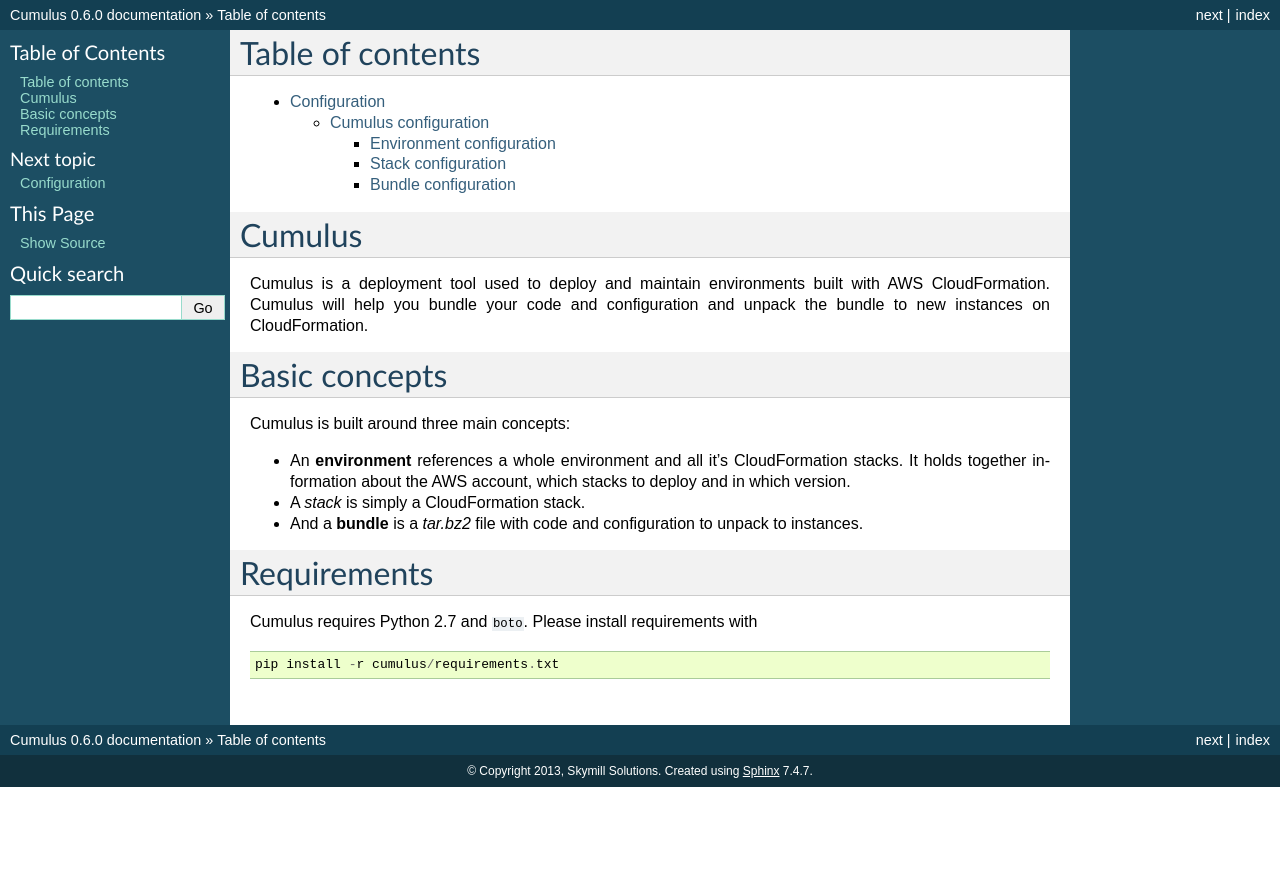
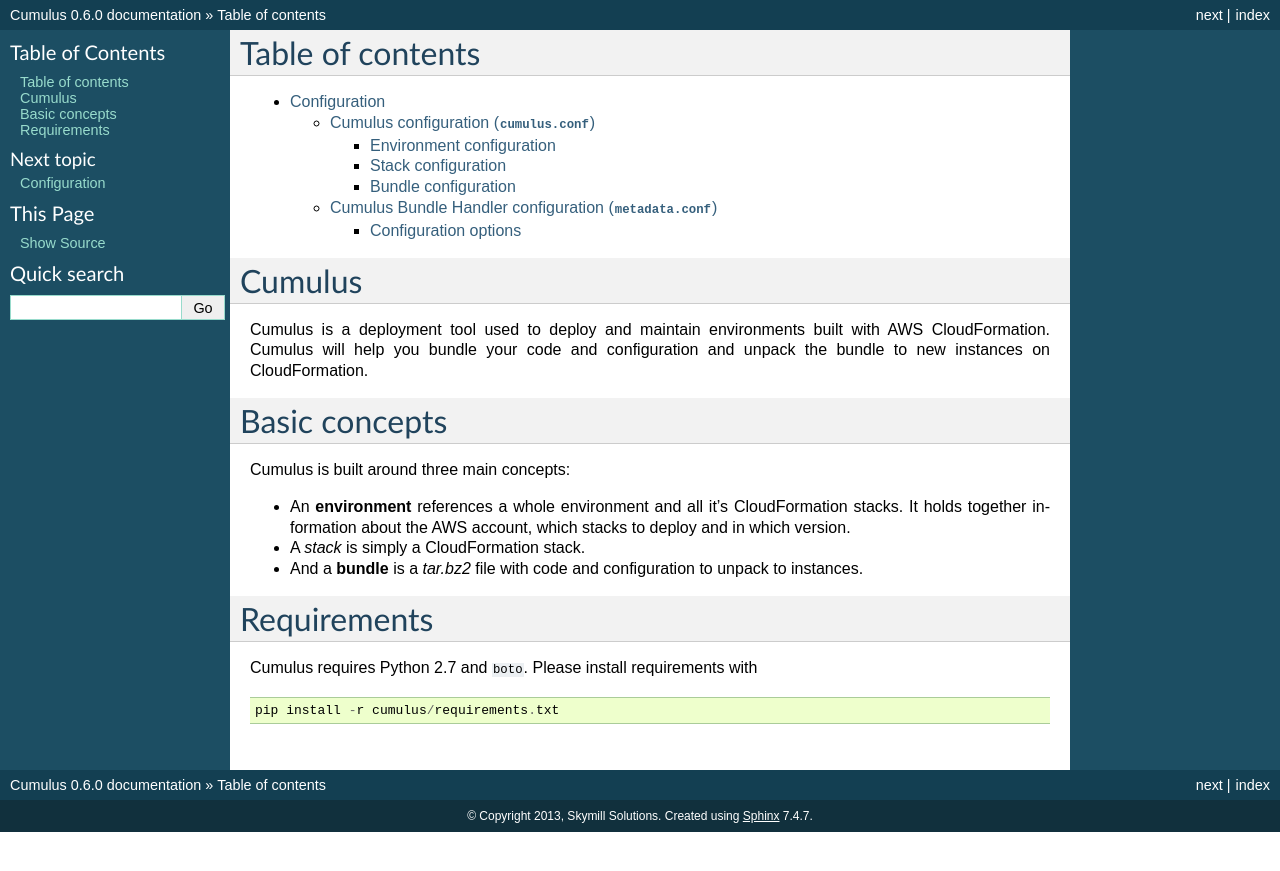
Before and after one commit to skymill/cumulus, a Sphinx documentation site: the page built from docs/index.rst, in a window 1280 px wide. Shown: the top 871 px of the page. Built offline with Sphinx 7.4.7, drawn with Linux system fonts in a browser that asks for light colours; some of the changed lines change nothing that is shown.

Commit message:
Wrote config docs for CBH metadata.conf #48

```diff
--- a/docs/configuration.rst
+++ b/docs/configuration.rst
@@ -1,8 +1,9 @@
 Configuration
 =============
 
-Cumulus configuration
----------------------
+
+Cumulus configuration (``cumulus.conf``)
+----------------------------------------
 
 All configuration is read form ``/etc/cumulus.conf``, ``~/.cumulus.conf`` and ``./cumulus.conf`` in order. This is a full example configuration:
 ::
@@ -40,6 +41,7 @@
         /wordpress -> /var/www/wordpress
         /nginx -> /etc/nginx
 
+
 Environment configuration
 ^^^^^^^^^^^^^^^^^^^^^^^^^
 
@@ -54,9 +56,11 @@
 ``region``              String             Yes      AWS region name, e.g. ``us-east-1``
 ``stacks``              CSV                Yes      List of stack names to deploy
 ``bundles``             CSV                Yes      List of bundles to build and upload
+``version``             String             Yes      Environment version number
 ``pre-deploy-hook``     String             No       Command to execute before deployment
 ``post-deploy-hook``    String             No       Command to execute after deployment
 ======================= ================== ======== ==========================================
+
 
 Stack configuration
 ^^^^^^^^^^^^^^^^^^^
@@ -71,6 +75,7 @@
 ``parameters``          Line sep. string   Yes      Parameters to send to the CloudFormation template. Should be on the form ``key = value``. Each parameter is separated by a new line.
 ======================= ================== ======== ==========================================
 
+
 Bundle configuration
 ^^^^^^^^^^^^^^^^^^^^
 
@@ -83,3 +88,34 @@
 ``post-bundle-hook``    String             No       Command to execute after bundling
 ``paths``               Line sep. string   Yes      Paths to include in the bundle. Each path should be declared on a new line.
 ======================= ================== ======== ==========================================
+
+
+Cumulus Bundle Handler configuration (``metadata.conf``)
+--------------------------------------------------------
+This file should reside on your EC2 instances under ``/etc/cumulus/metadata.conf``. It is good practice to serve it to that location using CloudFormation `AWS::CloudFormation::Init <http://docs.aws.amazon.com/AWSCloudFormation/latest/UserGuide/aws-resource-init.html#aws-resource-init-files>`_.
+::
+
+    [metadata]
+    access-key-id: <AWS_ACCESS_KEY>
+    secret-access-key: <AWS_SECRET_KEY>
+    region: eu-west-1
+    bundle-bucket: com.example.bundles
+    environment: stage
+    bundle-type: webserver
+    version: 1.0.0-SNAPSHOT
+
+
+Configuration options
+^^^^^^^^^^^^^^^^^^^^^
+
+======================= ================== ======== ==========================================
+Option                  Type               Required Comment
+======================= ================== ======== ==========================================
+``access-key-id``       String             Yes      AWS access key
+``secret-access-key``   String             Yes      AWS secret access key
+``region``              String             Yes      AWS region name, e.g. ``us-east-1``
+``bucket``              String             Yes      AWS S3 bucket to fetch bundles from
+``environment``         String             Yes      Environment name
+``version``             String             Yes      Environment version to apply
+``bundle-types`         CSV                Yes      Bundle names to apply to this host
+======================= ================== ======== ==========================================
```
